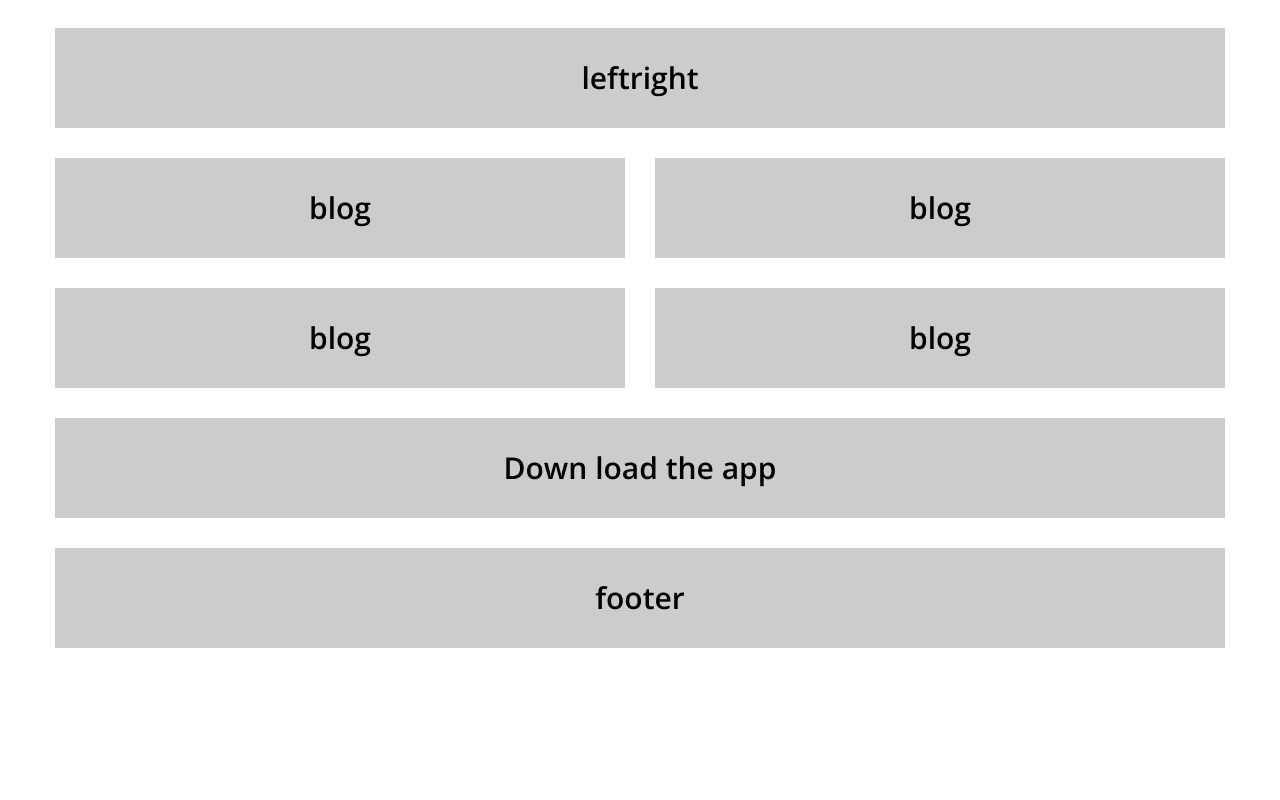
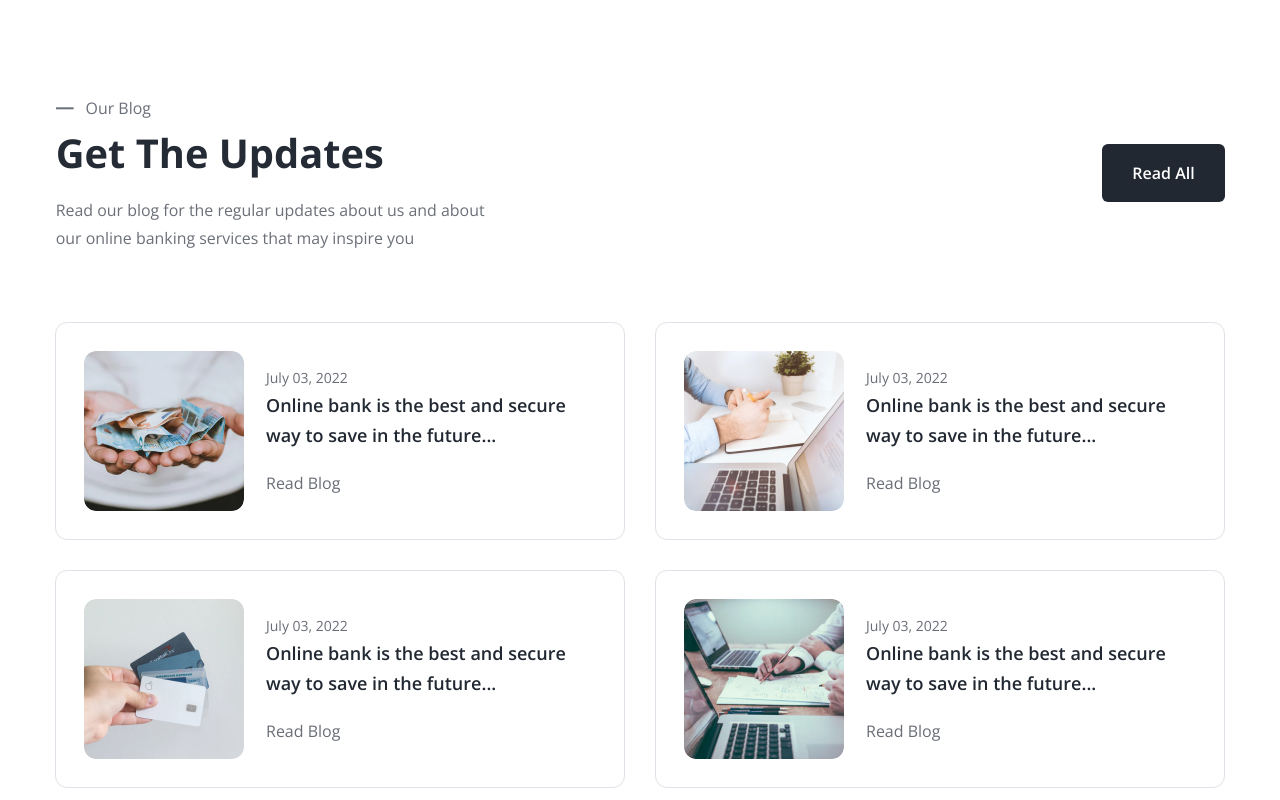
Before and after one commit to MayMay203/Mobile-Banking-Website, a plain HTML site: page index.html in a window 1280 px wide. Shown: the part 3880-4680 px from the top of the page. Before the commit the page ends 4558 px from the top, so only its background shows below. Drawn offline with nearby package versions, Linux system fonts and the light colour scheme.

Commit message:
build UI of the blog section

```diff
--- a/assets/css/styles.css
+++ b/assets/css/styles.css
@@ -113,6 +113,14 @@ button{
     font-style: normal;
     font-weight: 700;
     line-height: 1.25;
+}
+
+.section-item-heading{
+    color: var(--black-color);
+    font-size: 1.8rem;
+    font-style: normal;
+    font-weight: 600;
+    line-height: 1.67;
 }
 
 /* Header */
@@ -684,3 +692,81 @@ button{
     background-color: var(--primary-color);
     border-color: transparent;
 }
+
+.blog{
+    padding: 68px 0;
+}
+
+.blog-head{
+    display: flex;
+    justify-content: space-between;
+    align-items: center;
+    margin-bottom: 70px;
+}
+
+.blog__heading{
+    margin: 6px 0 18px;
+}
+
+.blog__desc{
+    width: 55%;
+}
+
+.blog__btn{
+    width: 123px;
+    height: 58px;
+}
+
+.blog__list{
+    row-gap: 30px;
+}
+
+.blog-item{
+    display: flex;
+    align-items: center;
+    column-gap: 22px;
+    padding: 28px;
+    background-color: #fff;
+    border-radius: 12px;
+    border: 1px solid #DFE2E8;
+    transition: transform .3s ease;
+}
+
+.blog-item:hover{
+    border-color: transparent;
+    box-shadow: 0px 20px 50px 0px rgba(0, 0, 0, 0.07);
+}
+
+.blog-item:hover .blog-item__link{
+    color: var(--primary-color)
+}
+
+.blog-item:hover .blog__img{
+    transform: scale(1.1);
+}
+
+.blog-item__time{
+    color: var(--text-color);
+    font-size: 1.4rem;
+    font-style: normal;
+    font-weight: 400;
+    line-height: 1.7;
+    margin-bottom: 10px;
+}
+
+.blog-item__link{
+    display: inline-block;
+    margin-top: 20px;
+    color: var(--text-color);
+    font-size: 1.6rem;
+    font-style: normal;
+    font-weight: 400;
+    line-height: 1.625;
+}
+
+.blog__img{
+    width: 160px;
+    height: 160px;
+    object-fit: cover;
+    border-radius: 12px;
+}
--- a/index.html
+++ b/index.html
@@ -233,7 +233,7 @@
                         <section class="feedback-head">
                             <p class="desc title">Our Testimonial</p>
                             <h2 class="section-heading" data-aos="zoom-in" data-aos-duration="2000">What Clients Says</h2>
-                            <p class="heading-desc">Read what clients says about us and about our online banking services that may inspire you</p>
+                            <p class="desc">Read what clients says about us and about our online banking services that may inspire you</p>
                         </section>
                     </div>
                 </div>
@@ -346,24 +346,60 @@
              <section class="blog">
                 <div class="row">
                     <div class="col">
-                        <section class="inner">
-                            <div>left</div>
-                            <div>right</div>
+                        <section class="blog-head">
+                            <section data-aos="zoom-in-right" data-aos-duration="3000">
+                                <p class="desc title">Our Blog</p>
+                                <h2 class="section-heading blog__heading">Get The Updates</h2>
+                                <p class="desc blog__desc">Read our blog for the regular updates about us and about our online banking services
+                                    that may inspire you</p>
+                            </section>
+                            <a href="#!" class="btn blog__btn" data-aos="zoom-in" data-aos-duration="4000">Read All</a>
                         </section>
                     </div>
                 </div>
-                <div class="row row-cols-md-2 row-cols-1">
+                <div class="row row-cols-md-2 row-cols-1 blog__list">
                     <div class="col">
-                        <div class="inner">blog</div>
+                        <article class="blog-item">
+                            <img src="./assets/img/blog-img-1.png" alt="blog-img" class="blog__img">
+                            <div class="blog-item__info">
+                                <time datetime="" class="blog-item__time">July 03, 2022</time>
+                                <h3 class="blog-item__heading"><a href="#!" class="section-item-heading">Online bank is the best and secure way to save in the future...</a></h3>
+                                <a href="#!" class="blog-item__link">Read Blog</a>
+                            </div>
+                        </div>
+                    </article>
+                    <div class="col">
+                        <article class="blog-item">
+                            <img src="./assets/img/blog-img-2.png" alt="blog-img" class="blog__img">
+                            <div class="blog-item__info">
+                                <time datetime="" class="blog-item__time">July 03, 2022</time>
+                                <h3><a href="#!" class="section-item-heading">Online bank is the best and secure way
+                                        to save in the future...</a></h3>
+                                <a href="#!" class="blog-item__link">Read Blog</a>
+                            </div>
+                        </article>
                     </div>
                     <div class="col">
-                        <div class="inner">blog</div>
+                        <article class="blog-item">
+                            <img src="./assets/img/blog-img-3.png" alt="blog-img" class="blog__img">
+                            <div class="blog-item__info">
+                                <time datetime="" class="blog-item__time">July 03, 2022</time>
+                                <h3 class=><a href="#!" class="section-item-heading">Online bank is the best and secure way
+                                        to save in the future...</a></h3>
+                                <a href="#!" class="blog-item__link">Read Blog</a>
+                            </div>
+                        </article>
                     </div>
                     <div class="col">
-                        <div class="inner">blog</div>
-                    </div>
-                    <div class="col">
-                        <div class="inner">blog</div>
+                        <article class="blog-item">
+                            <img src="./assets/img/blog-img-4.png" alt="blog-img" class="blog__img">
+                            <div class="blog-item__info">
+                                <time datetime="" class="blog-item__time">July 03, 2022</time>
+                                <h3><a href="#!" class="section-item-heading">Online bank is the best and secure way
+                                        to save in the future...</a></h3>
+                                <a href="#!" class="blog-item__link">Read Blog</a>
+                            </div>
+                        </article>
                     </div>
                 </div>
              </section>
```
Also changed, not shown: assets/img/blog-img-1.png (added), assets/img/blog-img-2.png (added), assets/img/blog-img-3.png (added), assets/img/blog-img-4.png (added).
